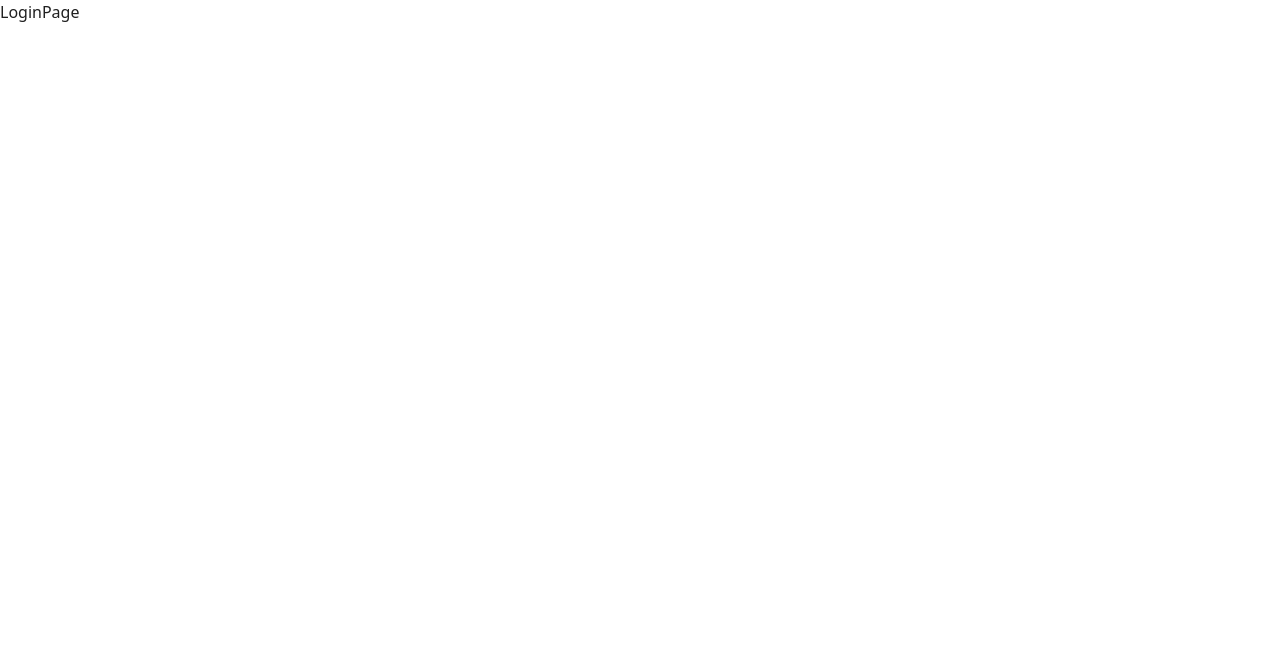
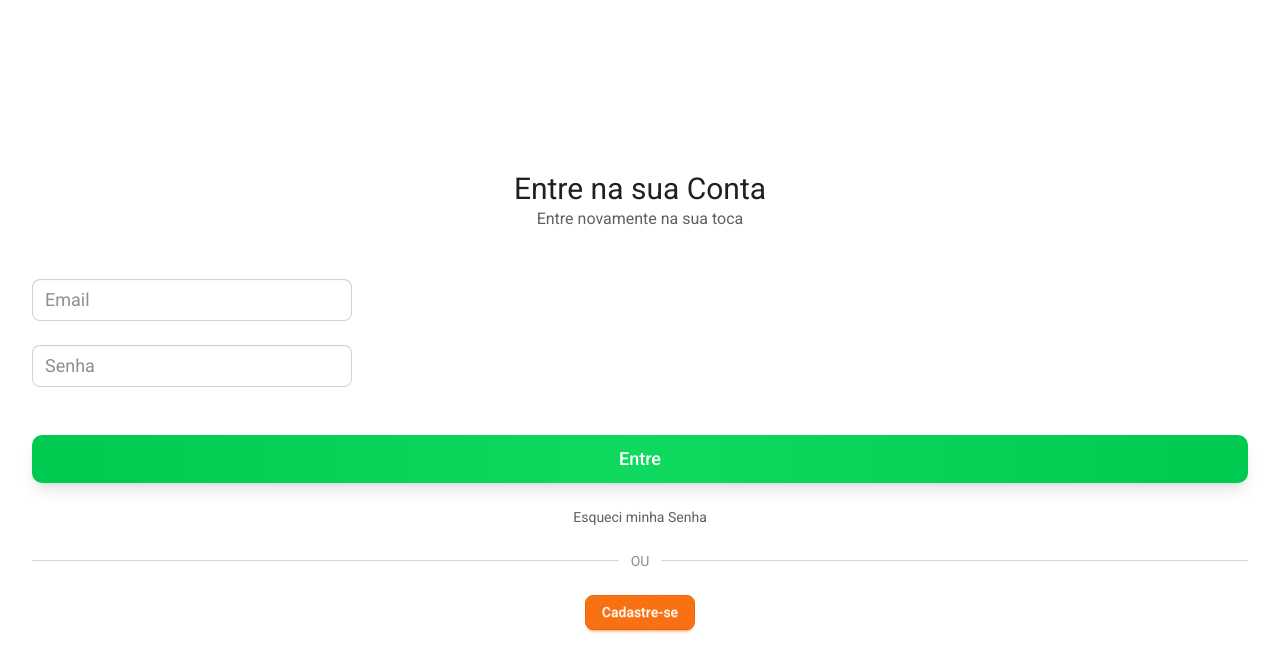
Before and after one commit to neoRandom/good-rabbits, a React (Vite) app in the folder frontend/: page /login in a window 1280 px wide. Shown: the top 672 px of the page. Built offline with nearby package versions, Linux system fonts and the light colour scheme.

Commit message:
feat: start login page development

```diff
--- a/frontend/src/app/index.css
+++ b/frontend/src/app/index.css
@@ -1,3 +1,5 @@
+@import url('https://fonts.googleapis.com/css2?family=Roboto:ital,wght@0,100..900;1,100..900&display=swap');
+
 @import "tailwindcss";
 @plugin "daisyui";
 @plugin "daisyui/theme" {
@@ -34,3 +36,25 @@
     --depth: 1;
     --noise: 1;
 }
+
+html {
+    font-family: "Roboto", sans-sefif;
+}
+
+@layer components {
+    .app-btn {
+        @apply text-white text-lg font-medium py-2.5 bg-linear-to-r from-[#00C950] via-[#10D960] to-[#00C950] rounded-[10px] shadow-lg;
+    }
+
+    .text-heading-2 {
+        @apply font-normal text-3xl text-[#202020]
+    }
+
+    .text-detail-1 {
+        @apply text-[#606060] text-base
+    }
+
+    .text-detail-2 {
+        @apply text-[#606060] text-sm
+    }
+}
--- a/frontend/src/pages/LoginPage.tsx
+++ b/frontend/src/pages/LoginPage.tsx
@@ -1,7 +1,62 @@
+/* O que tem pra fazer? (Aqui e no index.css)
+ * - Mudar o input pra combinar com o do Figma
+ * - Desgambiarrar o spacer
+ * - Padronizar valores (tipo o gap-24px, gap-48px, border-[#606060]/50 e assim por diante)
+ * - Criar um componente customizado pro botão de cadastro também, assim como o "Entre"
+ * - Sombra customizada pra combinar com o do Figma
+ */
+
 const LoginPage = () => {
     return (
-      <div>LoginPage</div>
-    )
-  }
+        <div className="h-full w-full">
+            <div className="flex flex-col justify-center w-full h-full px-8 gap-[24px]">
+                <div className="flex flex-col items-center">
+                    <h1 className="text-heading-2">Entre na sua Conta</h1>
+                    <p className="text-detail-1">Entre novamente na sua toca</p>
 
-  export default LoginPage;
+                    <div className="h-[48px]"></div>
+
+                    <label className="floating-label w-full mb-[24px]">
+                        <span>Email</span>
+                        <input
+                            type="email"
+                            placeholder="Email"
+                            className="input input-lg"
+                        />
+                    </label>
+
+                    <label className="floating-label w-full">
+                        <span>Senha</span>
+                        <input
+                            type="password"
+                            placeholder="Senha"
+                            className="input input-lg"
+                        />
+                    </label>
+
+                    <div className="h-[48px]"></div>
+
+                    <button type="submit" className="app-btn w-full mb-[24px]">Entre</button>
+                    <a
+                        href="/"
+                        target="_blank"
+                        rel="noopener noreferrer"
+                        className="text-detail-2 hover:underline"
+                    >
+                        Esqueci minha Senha
+                    </a>
+                </div>
+
+                <div className="flex items-center opacity-50">
+                    <hr className="flex-1 border-[#606060]/50" />
+                    <p className="text-sm mx-[12px]"> OU </p>
+                    <hr className="flex-1 border-[#606060]/50" />
+                </div>
+
+                <button type="button" className="btn btn-accent mx-auto">Cadastre-se</button>
+            </div>
+        </div>
+    );
+};
+
+export default LoginPage;
```
